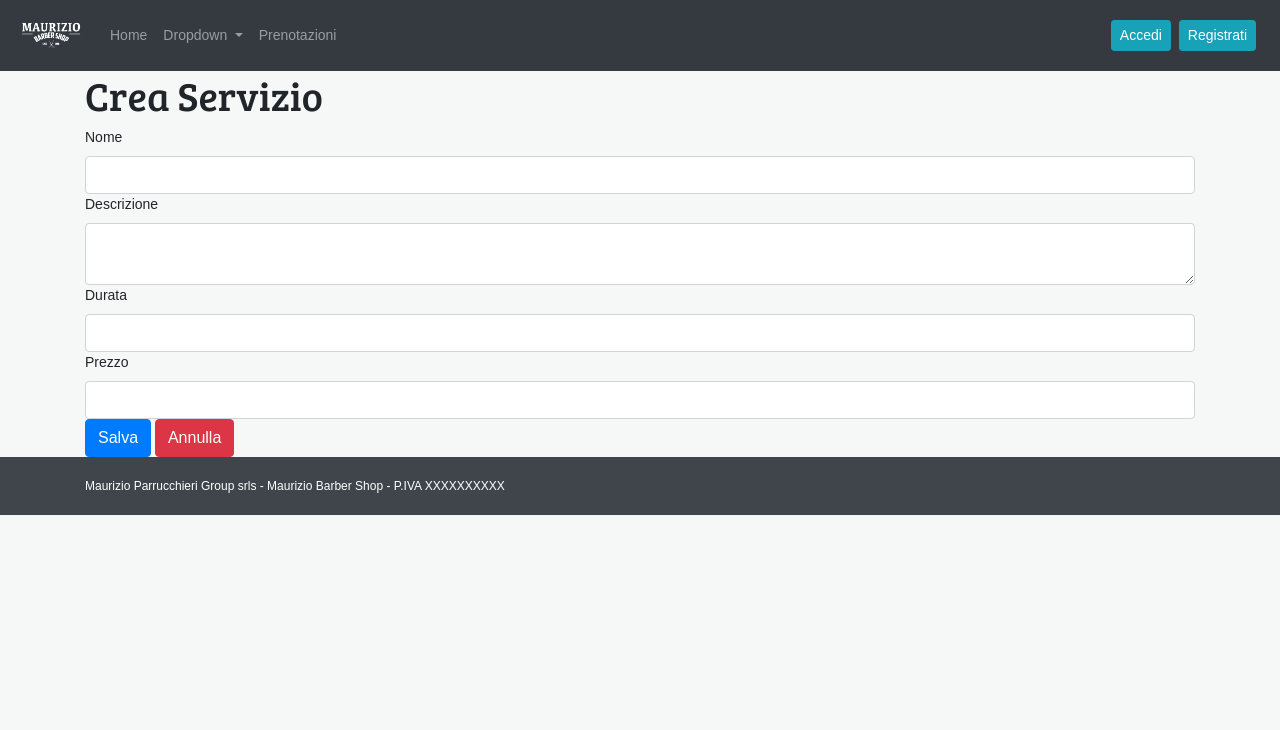
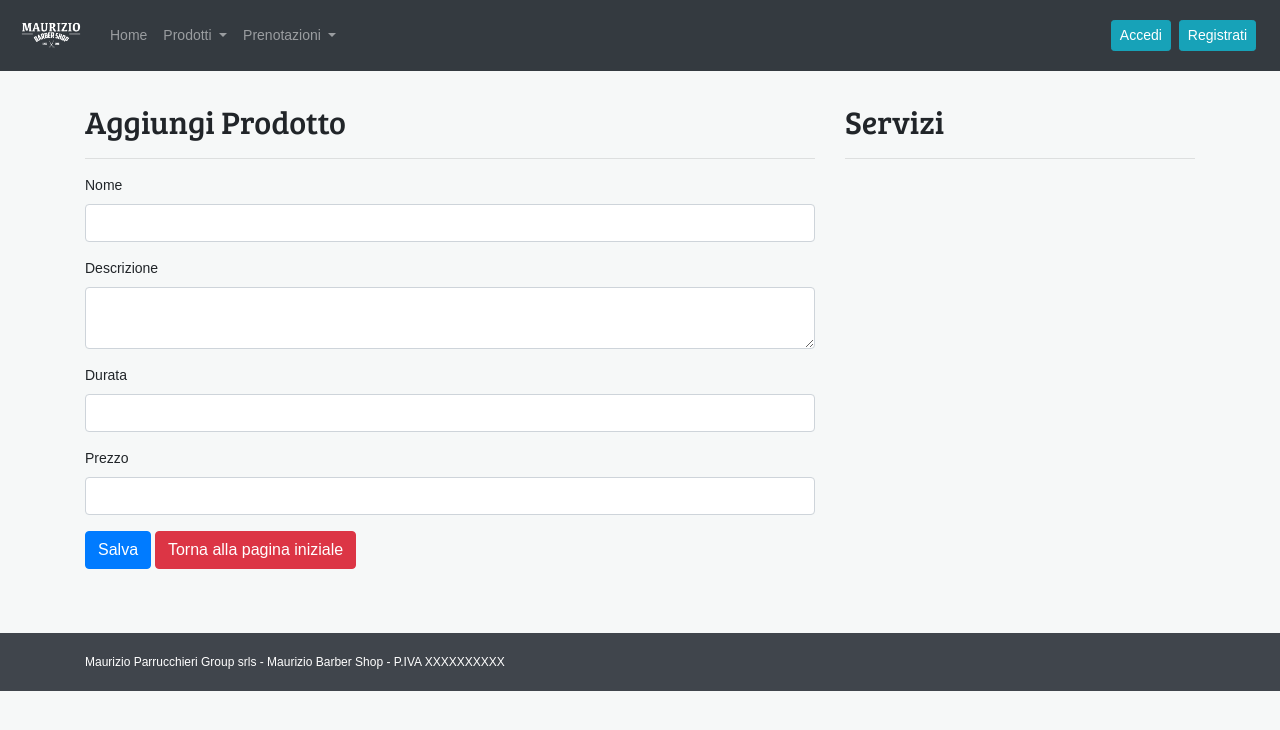
Before and after one commit to oopmvc/booking, a PHP site: page /maurizio-barber-shop/product-create.php in a window 1280 px wide. Shown: the top 730 px of the page. Run offline with PHP 8.4, Linux system fonts and the light colour scheme; some libraries are stand-ins or nearby versions.

Commit message:
product create and update

```diff
--- a/css/style.css
+++ b/css/style.css
@@ -30,3 +30,7 @@ span.bg-dark {
     border-radius: 10px;
     color: white;
 }
+
+thead {
+    font-weight: bold;
+}
--- a/header.php
+++ b/header.php
@@ -60,21 +60,26 @@ $loginURL    = $helper->getLoginUrl($redirectURL, $permissions);
     <div class="collapse navbar-collapse" id="navbarSupportedContent">
         <ul class="navbar-nav mr-auto">
             <li class="nav-item">
-                <a class="nav-link" href="#">Home</a>
+                <a class="nav-link" href="index.php">Home</a>
             </li>
             <li class="nav-item dropdown">
                 <a class="nav-link dropdown-toggle" href="#" id="navbarDropdown" role="button" data-toggle="dropdown" aria-haspopup="true" aria-expanded="false">
-                    Dropdown
+                    Prodotti
                 </a>
                 <div class="dropdown-menu" aria-labelledby="navbarDropdown">
-                    <a class="dropdown-item" href="#">Action</a>
-                    <a class="dropdown-item" href="#">Another action</a>
-                    <div class="dropdown-divider"></div>
-                    <a class="dropdown-item" href="#">Something else here</a>
+                    <a class="dropdown-item" href="product-management.php">Gestione Prodotti</a>
+                    <a class="dropdown-item" href="product-create.php">Crea Prodotto</a>
+                    <a class="dropdown-item" href="product-update.php">Modifica Prodotto</a>
+                    <a class="dropdown-item" href="product-delete.php">Elimina Prodotto</a>
                 </div>
             </li>
-            <li class="nav-item">
-                <a class="nav-link" href="#">Prenotazioni</a>
+            <li class="nav-item dropdown">
+                <a class="nav-link dropdown-toggle" href="#" id="navbarDropdown" role="button" data-toggle="dropdown" aria-haspopup="true" aria-expanded="false">
+                    Prenotazioni
+                </a>
+                <div class="dropdown-menu" aria-labelledby="navbarDropdown">
+                    <a class="dropdown-item" href="#">Crea Prenotazione</a>
+                </div>
             </li>
         </ul>
         <form class="form-inline my-2 my-lg-0">
--- a/index.php
+++ b/index.php
@@ -2,7 +2,6 @@
 
 <?php
 
-    session_start();
     require("includes/connection.php");
 
 /*
--- a/product-create.php
+++ b/product-create.php
@@ -45,27 +45,39 @@
 
 ?>
 
-<div class="container">
+<div class="container mt-3 mb-5">
     <div class="row">
-        <div class="col-lg-12">
-            <h1>Crea Servizio</h1>
+        <div class="col-lg-8">
+            <h2 class="pt-3">Aggiungi Prodotto</h2>
+            <hr>
             <form action="<?php echo htmlspecialchars($_SERVER["PHP_SELF"]);?>" method="post">
-                <label for="name">Nome</label>
-                <input type='text' name='name' class='form-control' />
-
-                <label for="">Descrizione</label>
-                <textarea name='description' class='form-control'></textarea>
-
-                <label for="">Durata</label>
-                <input type='text' name='time' class='form-control' />
-
-                <label for="">Prezzo</label>
-                <input type='text' name='price' class='form-control' />
-
-                <input type='submit' value='Salva' class='btn btn-primary' />
-
-                <a href='index.php' class='btn btn-danger'>Annulla</a>
+                <div class="form-group">
+                    <label for="name">Nome</label>
+                    <input type="text" name="name" class="form-control" />
+                </div>
+                <div class="form-group">
+                    <label for="">Descrizione</label>
+                    <textarea name="description" class="form-control"></textarea>
+                </div>
+                <div class="form-group">
+                    <label for="time">Durata</label>
+                    <input type="text" name="time" class="form-control input-lg" />
+                </div>
+                <div class="form-group">
+                    <label for="price">Prezzo</label>
+                    <input type="text" name="price" class="form-control" />
+                </div>
+                <div class="form-group">
+                </div>
+                <div class="form-group">
+                    <input type="submit" value="Salva" class="btn btn-primary" />
+                    <a href="index.php" class="btn btn-danger">Torna alla pagina iniziale</a>
+                </div>
             </form>
+        </div>
+        <div class="col-lg-4">
+            <h2 class="pt-3">Servizi</h2>
+            <hr>
         </div>
     </div>
 </div>
```
Also changed, not shown: product-management.php (added, +113 -0 lines), product-update.php (+82 -5 lines).
